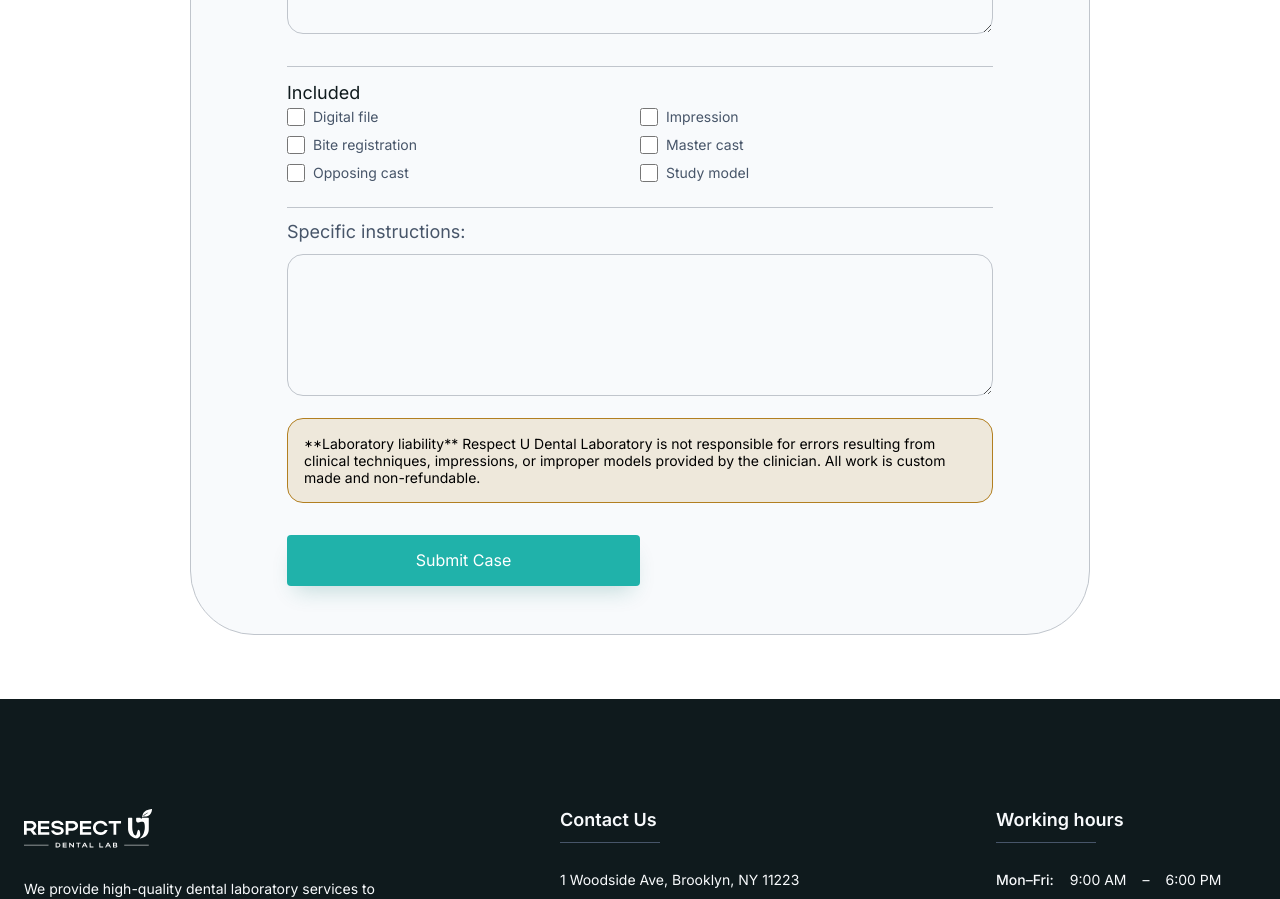
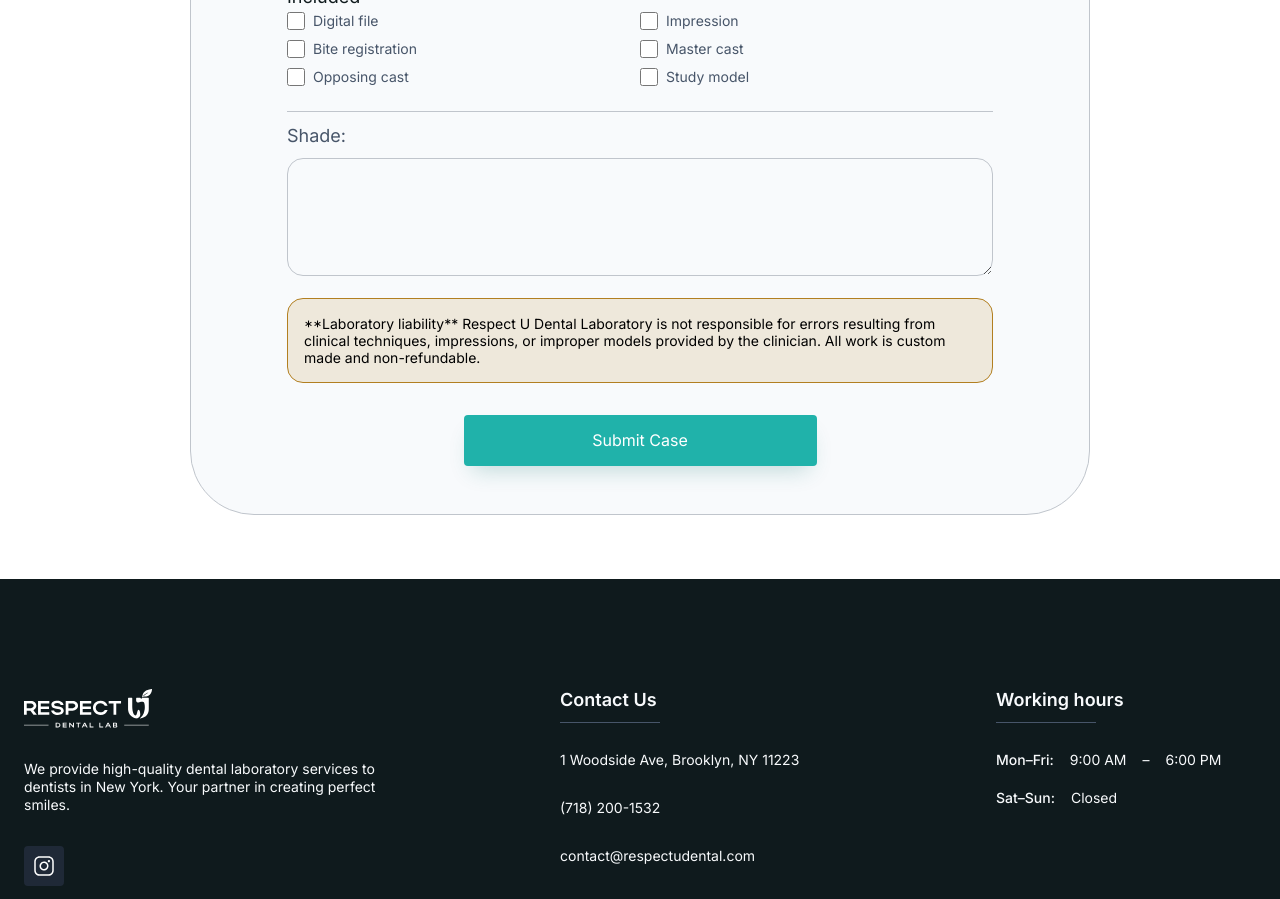
Before and after one commit to eugene2203/respectudental-coming-soon, a Next.js app: page /submit-case in a window 1280 px wide. Shown: the part 2080-2979 px from the top of the page. Built offline with nearby package versions, Linux system fonts and the light colour scheme; no server answers; what rate-limiter-flexible would draw is missing.

Commit message:
seo final fix

```diff
--- a/src/components/forms/SubmitCaseForm.tsx
+++ b/src/components/forms/SubmitCaseForm.tsx
@@ -180,7 +180,7 @@ export default function SubmitCaseForm() {
                             id="fixedRestorationOptions"
                             label="Fixed restoration options"
                             as="textarea"
-                            rows={5}
+                            rows={4}
                             register={register}
                             errors={errors}
                             isSubmitting={isSubmitting}
@@ -189,7 +189,7 @@ export default function SubmitCaseForm() {
                             id="fixedSpecificInstructions"
                             label="Specific instructions:"
                             as="textarea"
-                            rows={5}
+                            rows={4}
                             register={register}
                             errors={errors}
                             isSubmitting={isSubmitting}
@@ -200,7 +200,7 @@ export default function SubmitCaseForm() {
                             id="removableRestoration"
                             label="Removable restoration"
                             as="textarea"
-                            rows={5}
+                            rows={4}
                             register={register}
                             errors={errors}
                             isSubmitting={isSubmitting}
@@ -209,7 +209,7 @@ export default function SubmitCaseForm() {
                             id="removableSpecificInstructions"
                             label="Specific instructions:"
                             as="textarea"
-                            rows={5}
+                            rows={4}
                             register={register}
                             errors={errors}
                             isSubmitting={isSubmitting}
@@ -240,9 +240,9 @@ export default function SubmitCaseForm() {
                     <div>
                         <FormField<SubmitCaseFormData>
                             id="additionalInstructions"
-                            label="Specific instructions:"
+                            label="Shade:"
                             as="textarea"
-                            rows={5}
+                            rows={4}
                             register={register}
                             errors={errors}
                             isSubmitting={isSubmitting}
@@ -258,9 +258,9 @@ export default function SubmitCaseForm() {
                             type="submit"
                             onClick={handleSendPDF}
                             disabled={isSubmitting || isGeneratingPDF}
-                            className="btn-main submit-button w-full sm:w-1/2"
+                            className="btn-main submit-button w-full sm:w-1/2 m-auto"
                         >
-                            {isGeneratingPDF? 'Generating PDF...' : isSubmitting ? 'Sending...' : 'Submit Case'}
+                            {isGeneratingPDF? 'Generating & Send PDF...' : 'Submit Case'}
                         </button>
                     </div>
                 </form>
```
